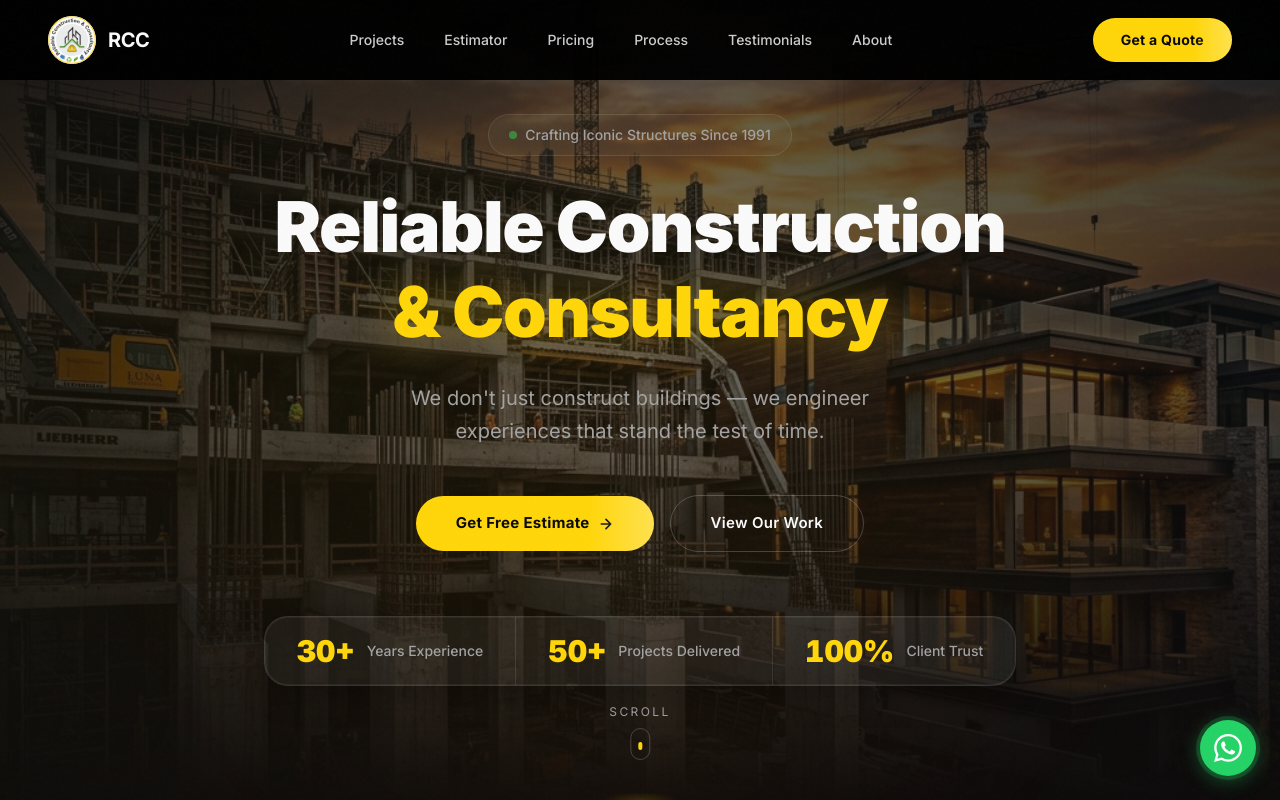
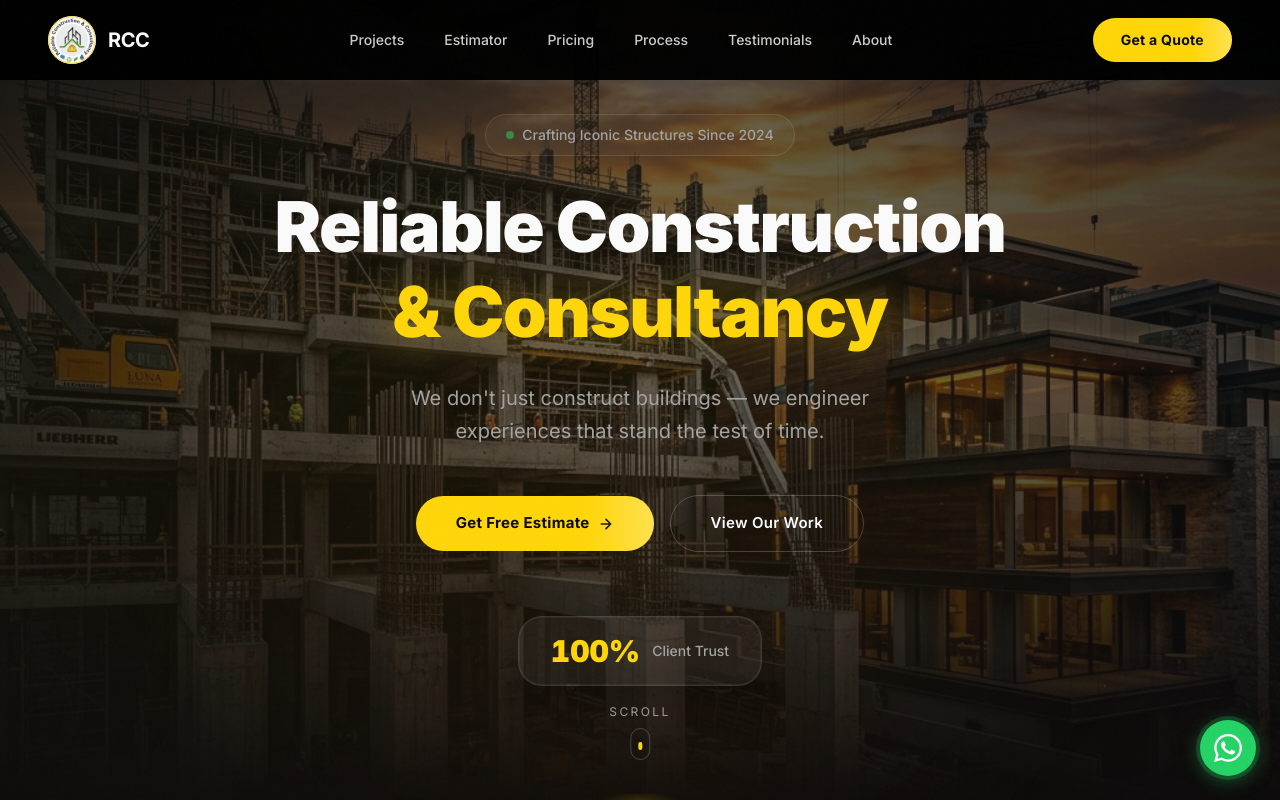
Before and after one commit to Niranjan8001/RCCbhopal, a Next.js app: page / in a window 1280 px wide. Shown: the top 800 px of the page. Built offline with nearby package versions, Linux system fonts and the light colour scheme; a web font is replaced by a local one.

Commit message:
Modified Hero Section

```diff
--- a/src/components/HeroSection.tsx
+++ b/src/components/HeroSection.tsx
@@ -6,8 +6,6 @@ import gsap from 'gsap';
 import Image from 'next/image';
 
 const heroStats = [
-  { value: '30+', label: 'Years Experience' },
-  { value: '50+', label: 'Projects Delivered' },
   { value: '100%', label: 'Client Trust' },
 ];
 
@@ -154,7 +152,7 @@ export default function HeroSection() {
           className="inline-flex items-center gap-2 px-5 py-2.5 rounded-full border border-white/10 bg-white/[0.03] backdrop-blur-sm mb-8"
         >
           <span className="w-2 h-2 rounded-full bg-accent-green animate-pulse" />
-          <span className="text-sm text-muted font-medium">Crafting Iconic Structures Since 1991</span>
+          <span className="text-sm text-muted font-medium">Crafting Iconic Structures Since 2024</span>
         </motion.div>
 
         <h1
```
